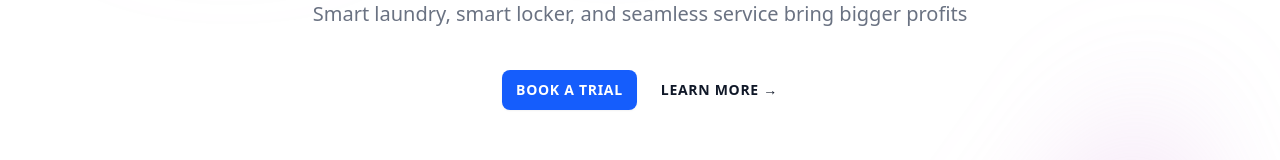
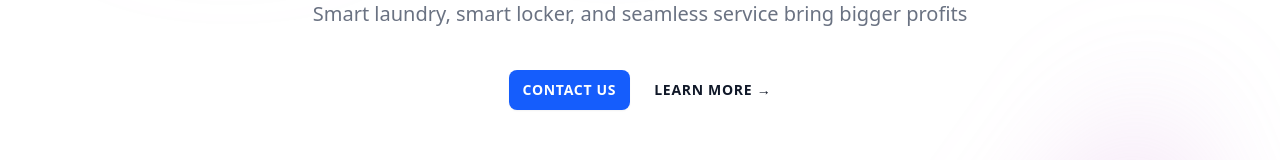
Before and after one commit to Sameem-baba/locke, a Next.js app: page / in a window 1280 px wide. Shown: the part 470-630 px from the top of the page. Built offline with nearby package versions, Linux system fonts and the light colour scheme.

Commit message:
minor fix

```diff
--- a/components/Hero.tsx
+++ b/components/Hero.tsx
@@ -45,7 +45,7 @@ function Hero() {
                             href="/bookatrial"
                             className="rounded-md uppercase tracking-wider bg-blue-600 px-3.5 py-2.5 text-sm font-semibold text-white shadow-xs hover:bg-blue-400 focus-visible:outline-2 focus-visible:outline-offset-2 focus-visible:outline-indigo-600"
                         >
-                            Book A Trial
+                            Contact us
                         </Link>
                         <button
                             onClick={ handleScrollToSection }
```
